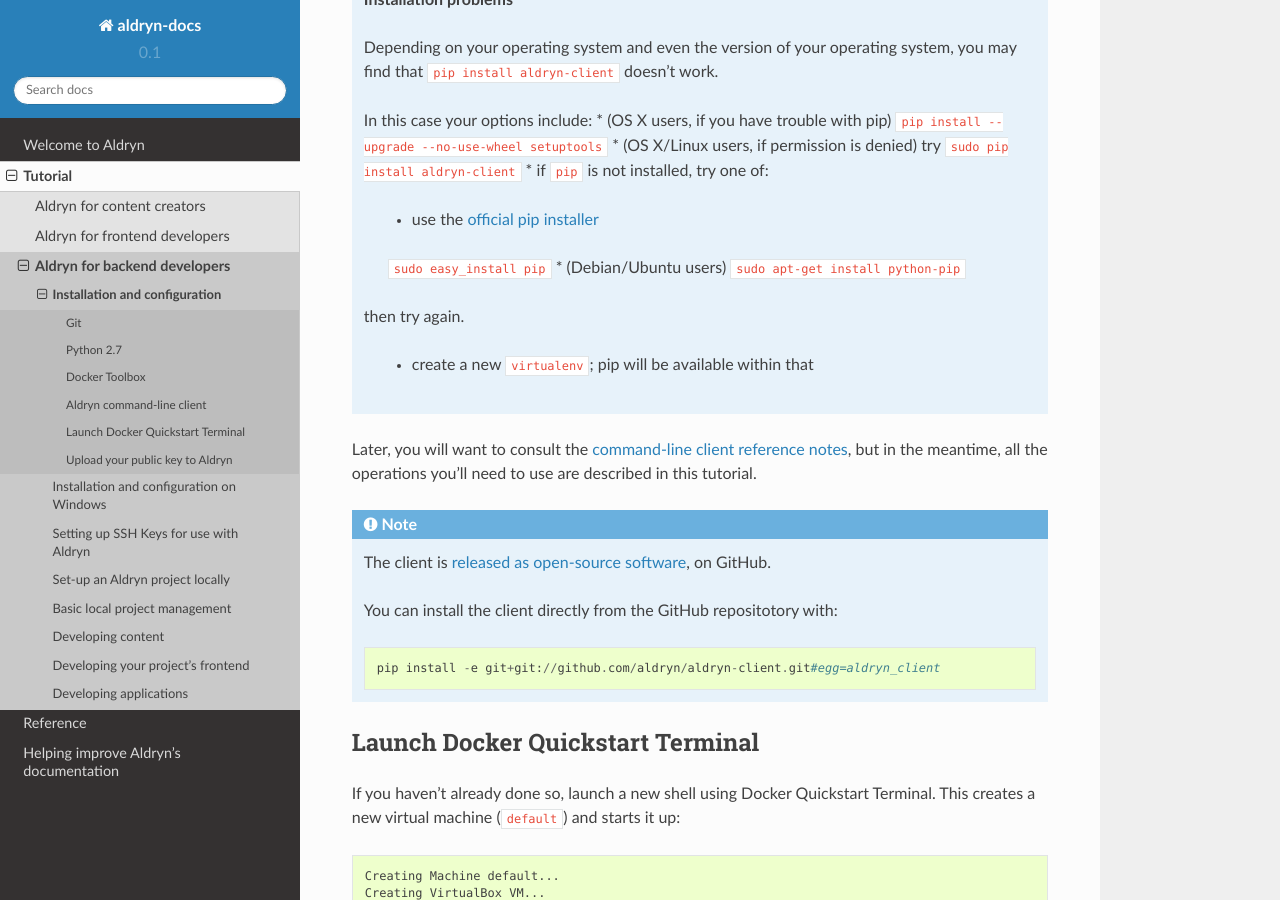
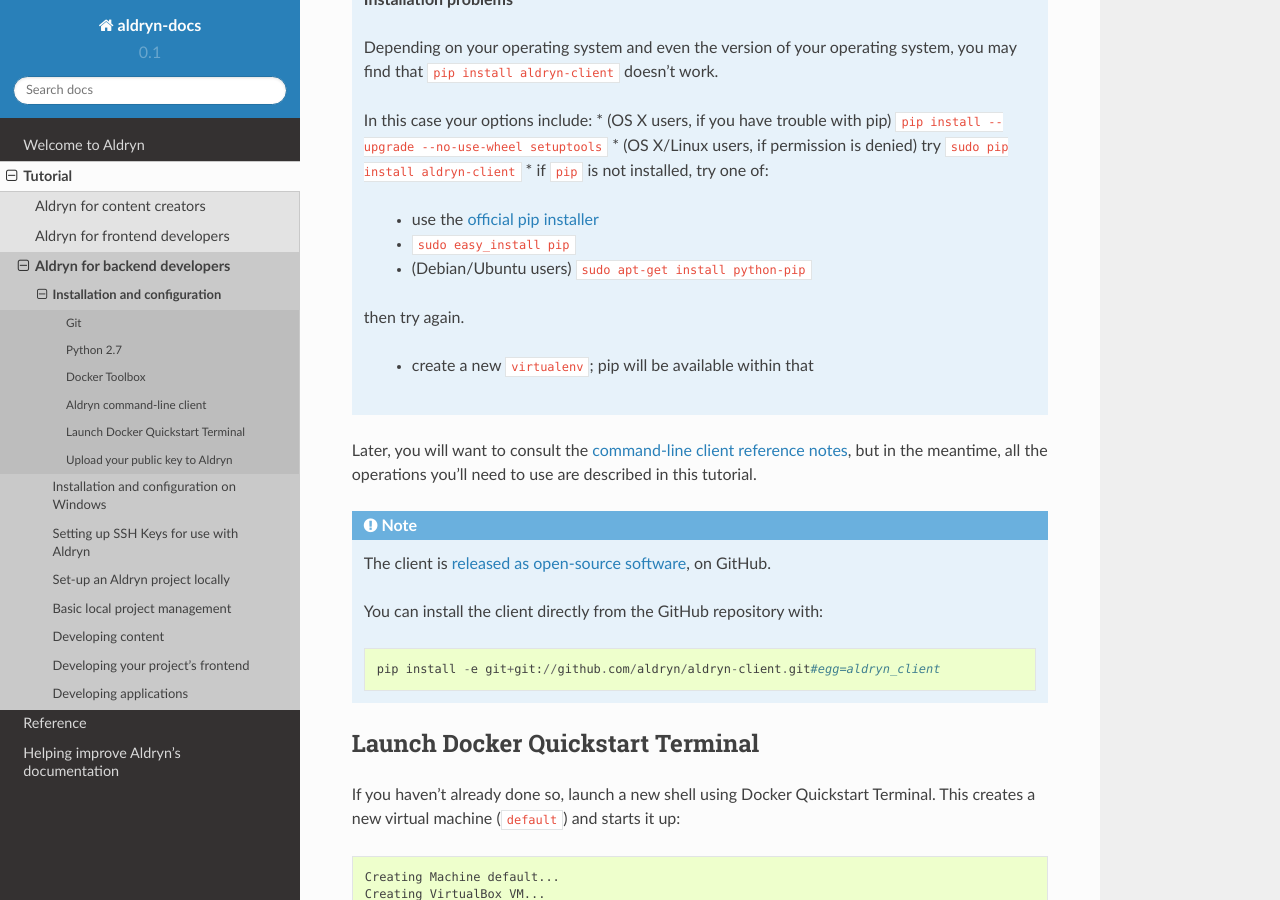
Before and after one commit to aldryn/aldryn-docs, a Sphinx documentation site: the page built from docs/tutorial/commandline/installation.rst, in a window 1280 px wide and 900 px high, scrolled down 2551 px. Built offline with Sphinx 7.4.7 and the Read the Docs theme 2.0.0, drawn with Linux system fonts in a browser that asks for light colours.

Commit message:
Fixed typos

```diff
--- a/docs/tutorial/commandline/installation.rst
+++ b/docs/tutorial/commandline/installation.rst
@@ -122,7 +122,7 @@
     * if ``pip`` is not installed, try one of:
 
         * use the `official pip installer <https://pip.pypa.io/en/latest/installing/#install-pip>`_
-        ``sudo easy_install pip``
+        * ``sudo easy_install pip``
         * (Debian/Ubuntu users) ``sudo apt-get install python-pip``
 
     then try again.
@@ -133,17 +133,17 @@
 <command-line-client-reference>`, but in the meantime, all the operations you'll need to use are
 described in this tutorial.
 
-.. _launch-docker-quickstart-terminal:
 
 .. note::
 
     The client is `released as open-source software <https://github.com/aldryn/aldryn-client>`_, on
     GitHub.
 
-    You can install the client directly from the GitHub repositotory with::
+    You can install the client directly from the GitHub repository with::
 
         pip install -e git+git://github.com/aldryn/aldryn-client.git#egg=aldryn_client
 
+.. _launch-docker-quickstart-terminal:
 
 *********************************
 Launch Docker Quickstart Terminal
--- a/docs/tutorial/commandline/installation_windows.rst
+++ b/docs/tutorial/commandline/installation_windows.rst
@@ -110,7 +110,7 @@
     The client is `released as open-source software <https://github.com/aldryn/aldryn-client>`_, on
     GitHub.
 
-    You can install the client directly from the GitHub repositotory with::
+    You can install the client directly from the GitHub repository with::
 
         pip install -e git+git://github.com/aldryn/aldryn-client.git#egg=aldryn_client
 
```
